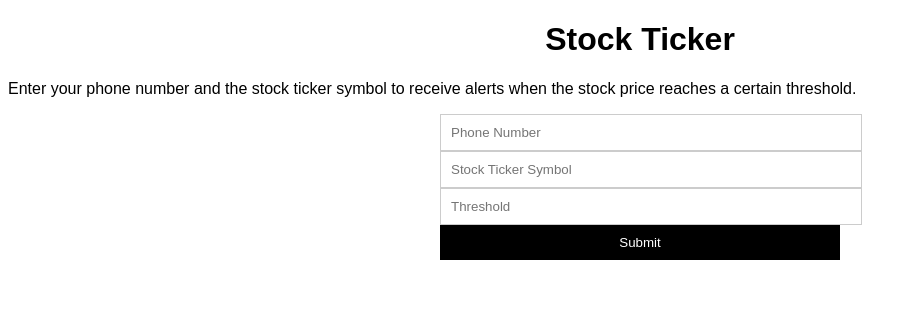
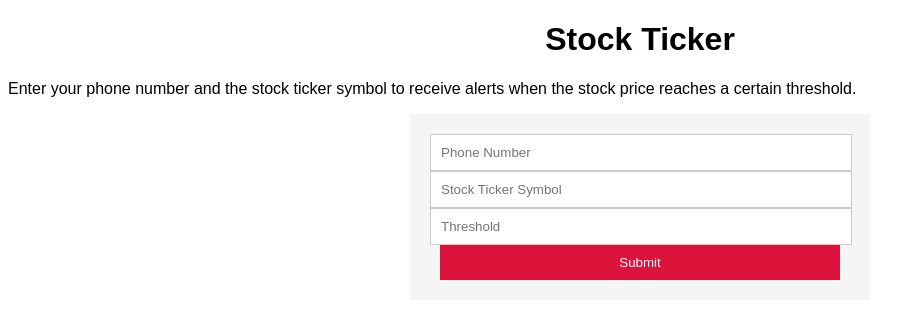
Before and after one commit to Dino1984WB/StockApp, a PHP site: page / in a window 1280 px wide. Shown: the top 319 px of the page, without its empty margins (0-916 px from the left). Run offline with PHP 8.4, Linux system fonts and the light colour scheme.

Commit message:
looks professional

```diff
--- a/style.css
+++ b/style.css
@@ -1,5 +1,6 @@
 body {
     font-family: sans-serif;
+    background-color: #fff;
   }
 
   h1 {
@@ -9,6 +10,11 @@ body {
   form {
     margin: 0 auto;
     width: 400px;
+    background-color: #f5f5f5;
+    padding: 20px;
+    border: none;
+    /* make the grey box behind the form wider on the right side */
+    padding-right: 40px;
   }
 
   input {
@@ -18,8 +24,16 @@ body {
   }
 
   input[type="submit"] {
-    background-color: #000;
+    background-color: crimson;
     color: #fff;
     border: none;
     cursor: pointer;
+    margin: 0 auto;
+    margin-left: 10px;
   }
+
+  h2 {
+    font-family: cursive;
+    text-align: center;
+    color: crimson;
+  }
```
